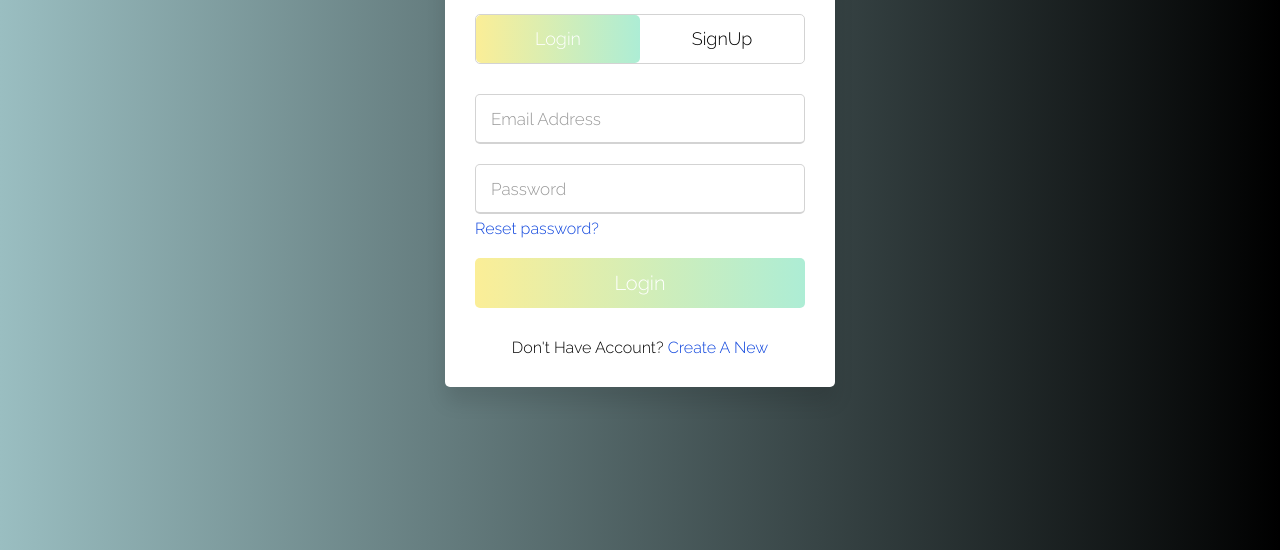
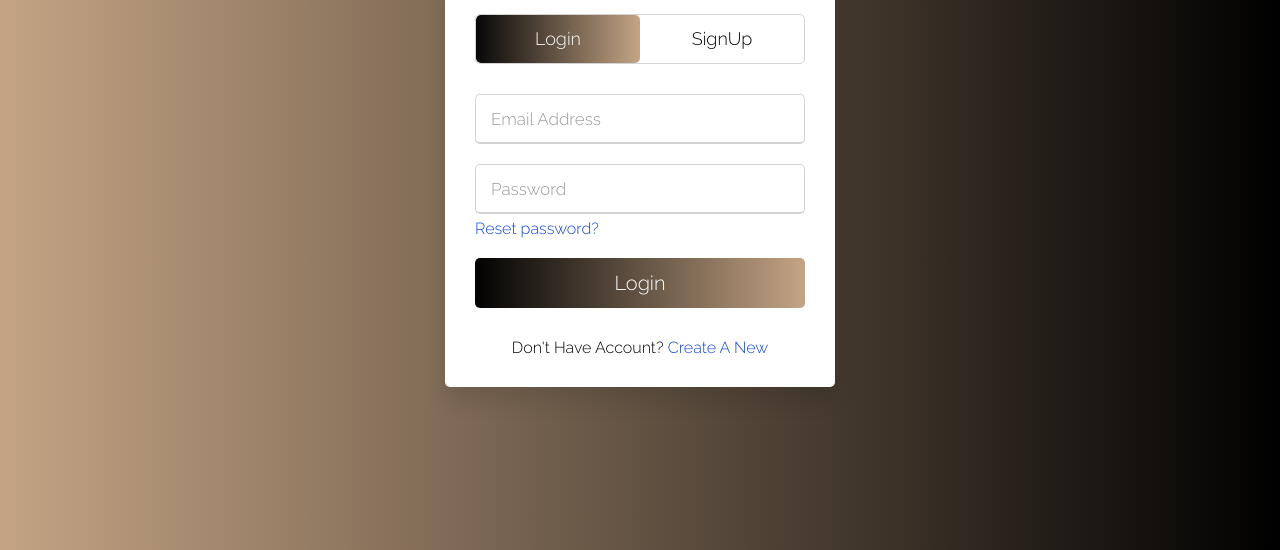
Before and after one commit to aram-tech/Sign-in-Registration, a plain HTML site: page sign in & sign up/index.html in a window 1280 px wide. Shown: the part 250-800 px from the top of the page. Drawn offline with Linux system fonts and the light colour scheme.

Commit message:
Update style.css

```diff
--- a/sign in & sign up/style.css
+++ b/sign in & sign up/style.css
@@ -11,7 +11,7 @@ html,body{
   height: 100%;
   width: 100%;
   place-items: center;
-  background: -webkit-linear-gradient(left,  #9abec1,#000000);
+  background: -webkit-linear-gradient(left,  #C4A484,#000000);
 }
 ::selection{
   background: #12e8f0;
@@ -69,7 +69,7 @@ html,body{
   left: 0;
   z-index: 0;
   border-radius: 5px;
-  background: -webkit-linear-gradient(left, #FBEE97, #ADEDD5);
+  background: -webkit-linear-gradient(left, #070707, #C4A484);
   transition: all 0.6s cubic-bezier(0.68,-0.55,0.265,1.55);
 }
 input[type="radio"]{
@@ -122,7 +122,7 @@ input[type="radio"]{
   transition: all 0.3s ease;
 }
 .form-inner form .field input:focus{
-  border-color: #12e8f0;
+  border-color: #dedede;
 }
 .form-inner form .field input::placeholder{
   color: #999;
@@ -159,7 +159,7 @@ form .btn .btn-layer{
   width: 300%;
   position: absolute;
   left: -100%;
-  background: -webkit-linear-gradient(right, #FBEE97, #ADEDD5, #FBEE97, #ADEDD5);
+  background: -webkit-linear-gradient(right, #000000, #C4A484, #020202, #0a0a0a);
   border-radius: 5px;
   transition: all 0.4s ease;;
 }
@@ -173,7 +173,7 @@ form .btn input[type="submit"]{
   position: relative;
   background: none;
   border: none;
-  color: #fff;
+  color: #ffffff;
   padding-left: 0;
   border-radius: 10px;
   font-size: 20px;
```
